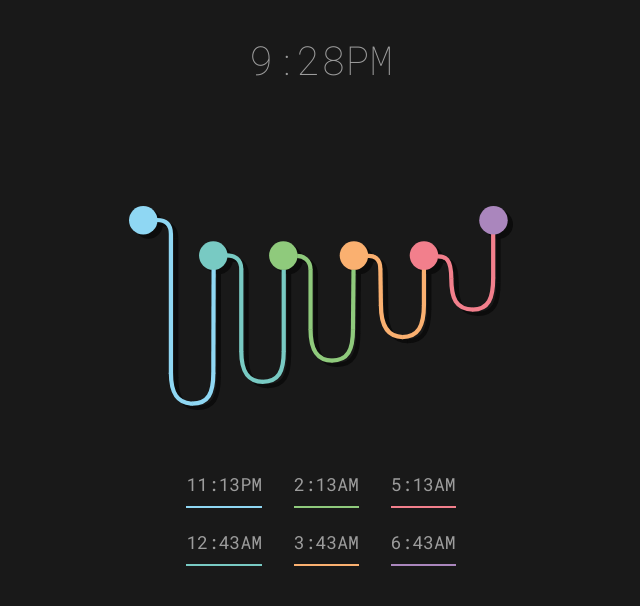
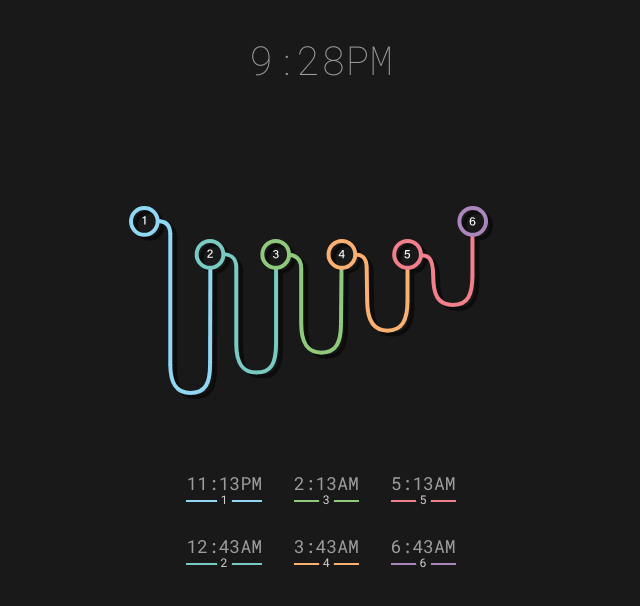
Before and after one commit to trevsm/whentowakeup, a React app: page / in a window 1280 px wide. Shown: the top 606 px of the page, without its empty margins (319-959 px from the left). Built offline with nearby package versions, Linux system fonts and the light colour scheme.

Commit message:
supscript numbering

```diff
--- a/src/components/Timetable.js
+++ b/src/components/Timetable.js
@@ -15,6 +15,7 @@ class Timetable extends Component {
               {row.map(cell => (
                 <td key={cell}>
                   <div className={`table-data data-${cell} `}>
+                    <div className="sup">{`${cell} `}</div>
                     {convertTime(addMinutes(date, 90 * cell + 15))}
                   </div>
                 </td>
--- a/src/styles/App.scss
+++ b/src/styles/App.scss
@@ -42,6 +42,7 @@ body {
   img {
     //transform: rotate(90deg) translateY(100px);
     //width: 120vw;
+    padding-right: 20px;
     width: 100%;
   }
 }
--- a/src/styles/Timetable.scss
+++ b/src/styles/Timetable.scss
@@ -27,13 +27,26 @@ $sleep-cycle: "#8fd7f3", "#78cac3", "#8fca7c", "#fab070", "#f27f8c", "#aa86bd";
     .data-6 {
       border-bottom: 2px solid #aa86bd;
     }
+    .sup {
+      font-size: 9pt;
+      color: #d0d0d0;
+      padding-bottom: 4px;
+      background-color: #191919;
+      width: 15px;
+      height: 15px;
+      transform: translateY(37px);
+      line-height: 1.1;
+      border-radius: 20px;
+      margin: 0 auto;
+    }
   }
 }
 
 .table-data {
+  align-items: center;
   font-size: 18px;
   margin: 0 10px;
-  padding: 10px 0;
+  padding: 5px 0;
   font-family: "Roboto Mono", monospace;
   color: #9c9c9c;
   font-weight: 400;
```
Also changed, not shown: package.json (+13 -13 lines), public/images/sleep-cycle.svg, 3 other files (tests, documents, lock files or other folders).
